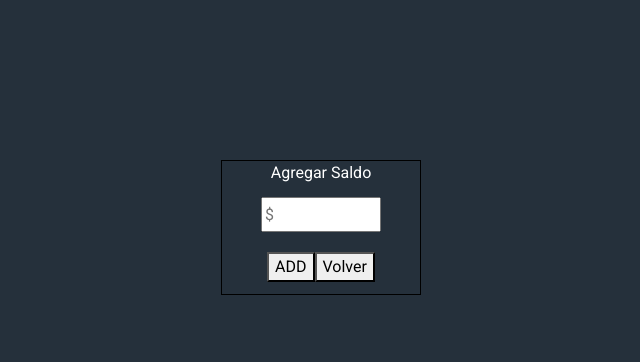
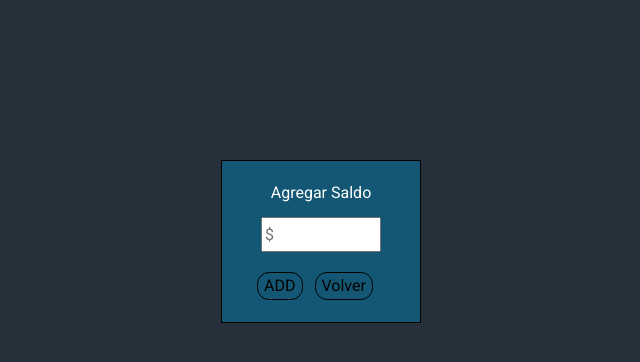
Before and after one commit to ValenzuelaH/nombrePendienteII-Front, a React (Create React App) app: page /agregarSaldo in a window 1280 px wide. Shown: the top 362 px of the page, without its empty margins (379-1019 px from the left). Built offline with nearby package versions, Linux system fonts and the light colour scheme.

Commit message:
boton perfil usuario para volver

```diff
--- a/src/AgregarSaldo.css
+++ b/src/AgregarSaldo.css
@@ -1,7 +1,10 @@
 .container-saldo{
     margin-top: 160px;
+    padding-top: 20px;
+    padding-bottom: 10px;
     margin-left: 600px;
     border: solid black 1px;
+    background-color: #145774;
     width: 200px;
     text-align: center;
     color:white;
@@ -15,6 +18,15 @@
 .button-container{
     margin-bottom: 12px;
 }
+.add-cancel{
+    margin-right: 12px;
+    border-radius: 12px;
+    background-color:  #145774;
+    border: 1px solid black;
+}
+.add-cancel:hover{
+    background-color: white;
+}
 
 #saldo{
     width: 120px;
--- a/src/AgregarSaldo.js
+++ b/src/AgregarSaldo.js
@@ -34,8 +34,8 @@ export default class AgregarSaldo extends React.Component{
                     <input id= "saldo" className="cash-in" placeholder="$" type="text" onChange={this.setSaldo}/>
                 </div>
                 <div className="button-container">
-                    <button onClick={this.addSaldo}>ADD</button>
-                    <button onClick={this.handleRes}>Volver</button>
+                    <button className="add-cancel" onClick={this.addSaldo}>ADD</button>
+                    <button className="add-cancel" onClick={this.handleRes}>Volver</button>
                 </div>
             </div>
         )
--- a/src/UserProfile.css
+++ b/src/UserProfile.css
@@ -32,7 +32,7 @@
     overflow: hidden;
 }
 
-.button-carro{
+.button-carro-back{
     margin-top: 12px;
     margin-bottom: 12px;
     margin-left: 12px;
@@ -41,15 +41,24 @@
     border-radius: 8px;
     color:#255072;
 }
-.button-saldo{
+#espacio{
     margin-left: 300px;
-    background-color: #255072;
-    color:white;
-    border-radius: 8px;
 }
-.button-log{
+.button-saldo-log{
     margin-left: 10px;
     background-color: #255072;
     color:white;
     border-radius: 8px;
 }
+.button-saldo-log:hover{
+    background-color: white;
+    color:#255072;
+    border-radius: 8px;
+    border: 1px solid #255072
+}
+.button-carro-back:hover{
+    background-color: #255072;
+    border: 1px solid white;
+    border-radius: 8px;
+    color: white;
+}
--- a/src/UserProfile.js
+++ b/src/UserProfile.js
@@ -21,6 +21,7 @@ export default class UserProfile extends React.Component{
         this.agregarSaldo = this.agregarSaldo.bind(this);
         this.costeCarrito = this.costeCarrito.bind(this);
         this.comprarCarrito = this.comprarCarrito.bind(this);
+        this.goBack = this.goBack.bind(this);
     }
     logOut(){
         localStorage.clear();
@@ -59,6 +60,9 @@ export default class UserProfile extends React.Component{
     }
     agregarSaldo(){
         this.props.history.push('/agregarSaldo')
+    }
+    goBack(){
+        this.props.history.push('/app')
     }
     costeCarrito(){
         let costetotal = 0;
@@ -102,9 +106,10 @@ export default class UserProfile extends React.Component{
                     <div> {this.state.teAlcanzaLaPlata && "No tienes la plata necesaria, haz un recargo de saldo"}</div>
                 </div>
                     <div>
-                        <button className="button-saldo" onClick={this.agregarSaldo}> Agregar saldo </button>
-                        <button className="button-carro" onClick ={this.comprarCarrito}>Comprar todo el carrito</button>
-                        <button className="button-log" onClick={this.logOut}> log out </button>
+                        <button id="espacio"className="button-saldo-log" onClick={this.agregarSaldo}> Agregar saldo </button>
+                        <button className="button-carro-back" onClick ={this.comprarCarrito}>Comprar todo el carrito</button>
+                        <button className="button-saldo-log" onClick={this.logOut}> log out </button>
+                        <button className="button-carro-back" onClick={this.goBack}>volver</button>
                     </div>
                 </div>
         )
```
